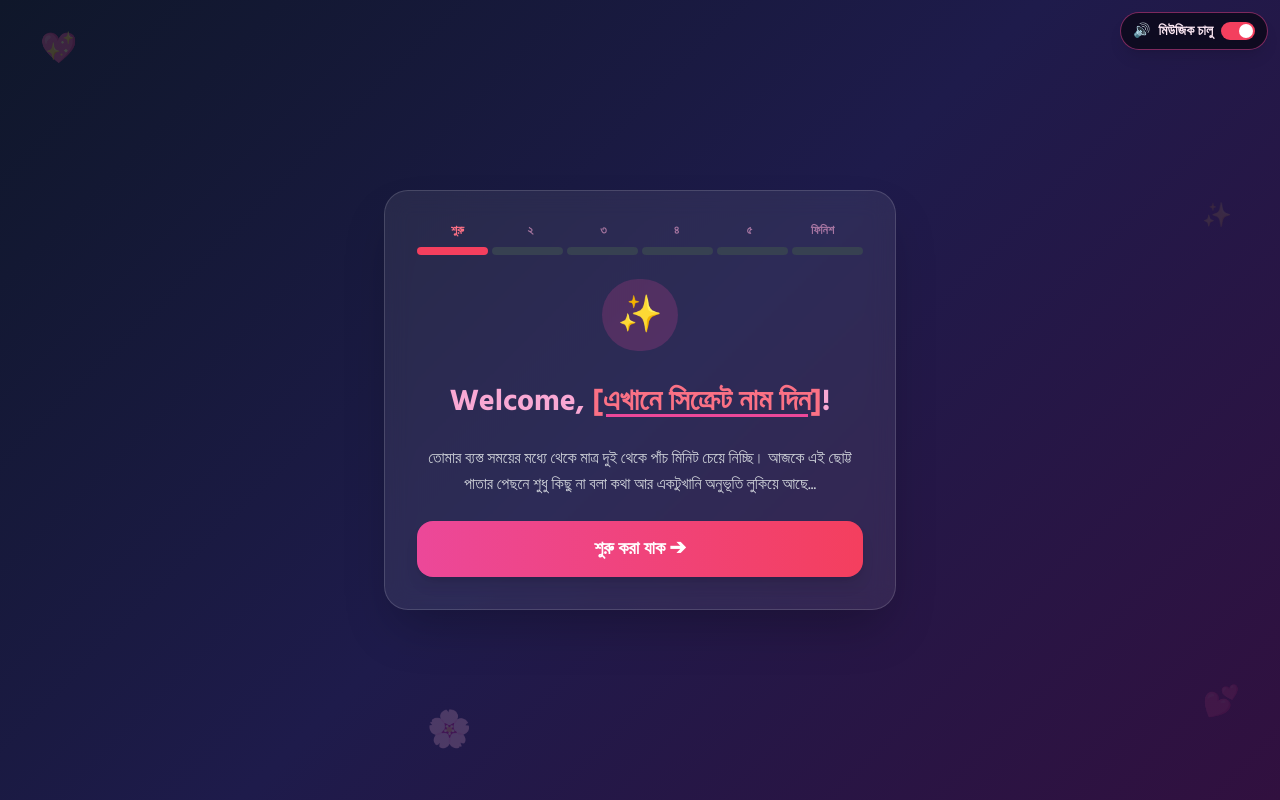
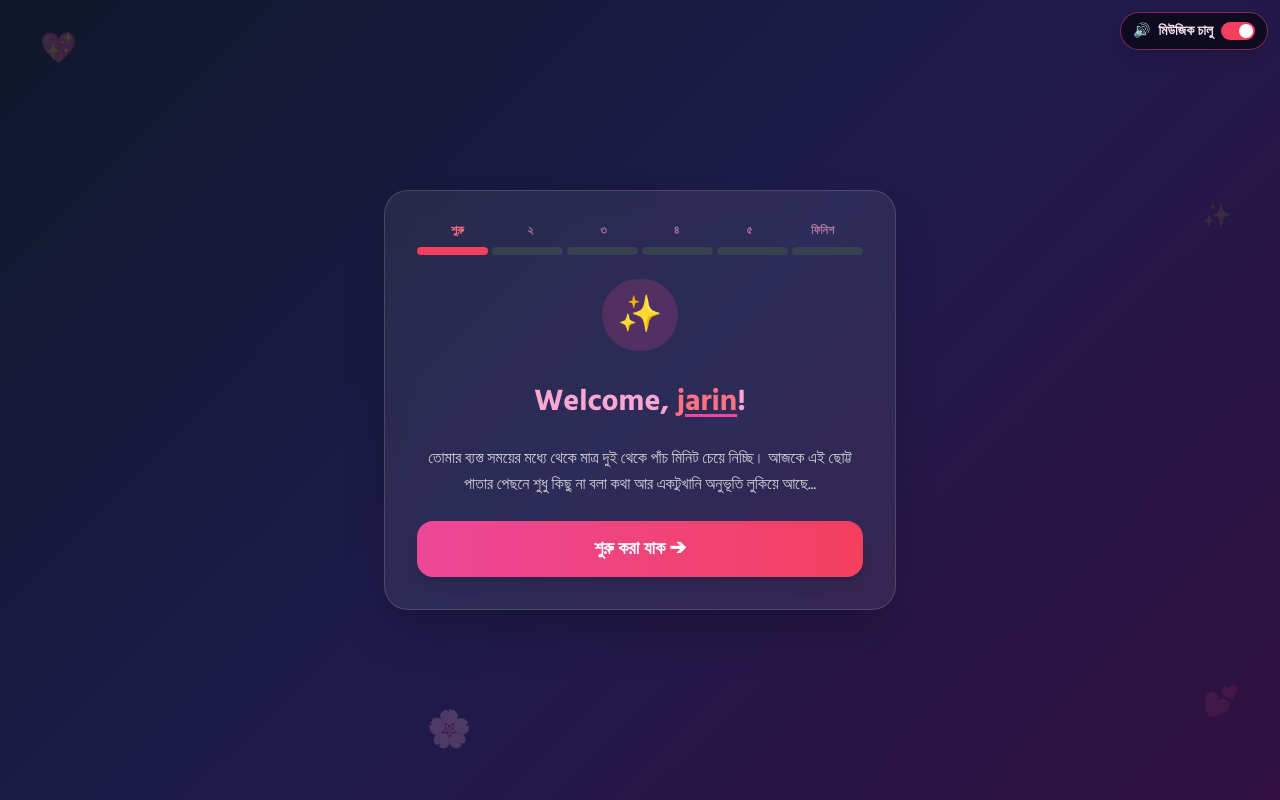
Before and after one commit to unknown-talk/deep-speech, a plain HTML site: page index.html in a window 1280 px wide. Drawn offline with nearby package versions, Linux system fonts and the light colour scheme.

Commit message:
Update index.html

```diff
--- a/index.html
+++ b/index.html
@@ -155,7 +155,7 @@
       </div>
       <!-- সিক্রেট নামটি এখানে বসাবেন -->
       <h1 class="text-3xl font-bold text-pink-300 leading-tight">
-        Welcome, <span class="text-rose-400 underline underline-offset-4 decoration-pink-500">[এখানে সিক্রেট নাম দিন]</span>!
+        Welcome, <span class="text-rose-400 underline underline-offset-4 decoration-pink-500">jarin</span>!
       </h1>
       <p class="text-gray-300 text-base leading-relaxed">
         তোমার ব্যস্ত সময়ের মধ্যে থেকে মাত্র দুই থেকে পাঁচ মিনিট চেয়ে নিচ্ছি। আজকে এই ছোট্ট পাতার পেছনে শুধু কিছু না বলা কথা আর একটুখানি অনুভূতি লুকিয়ে আছে...
```
